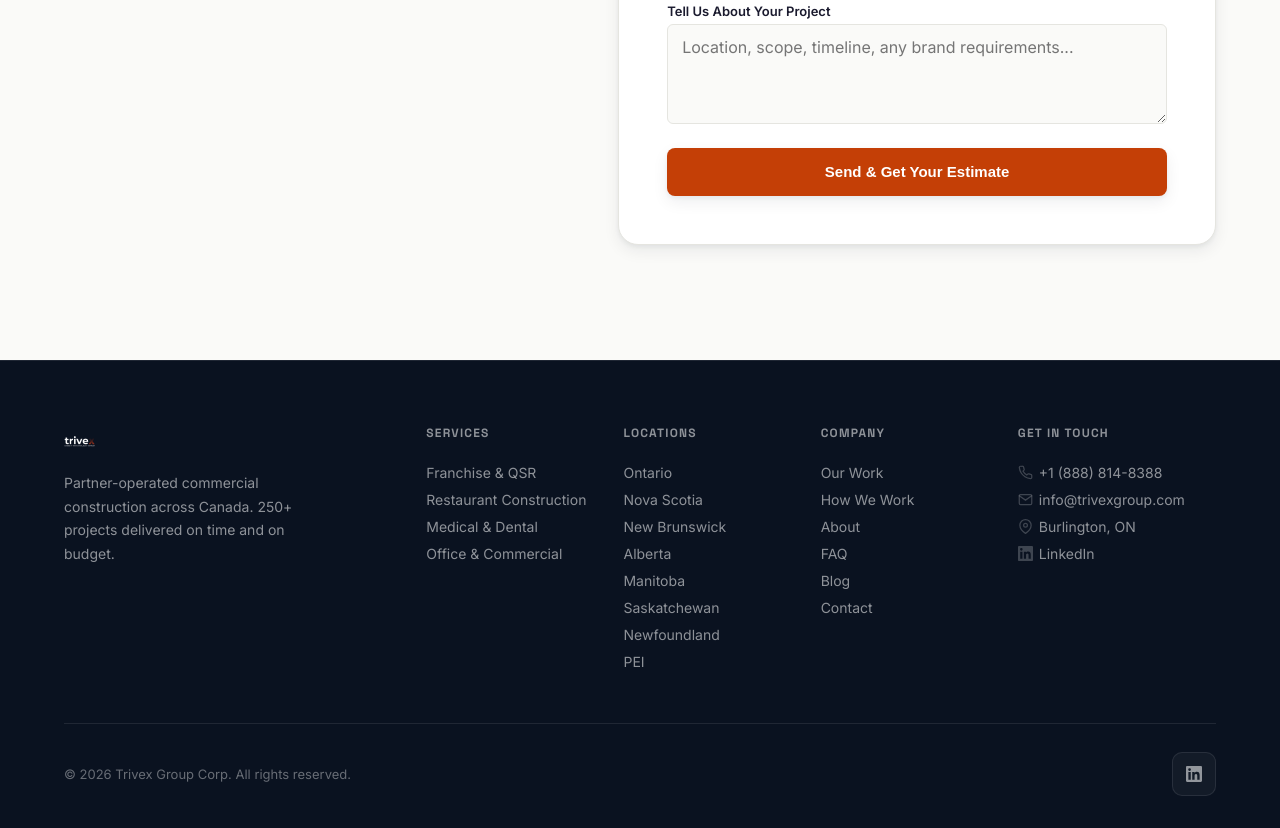
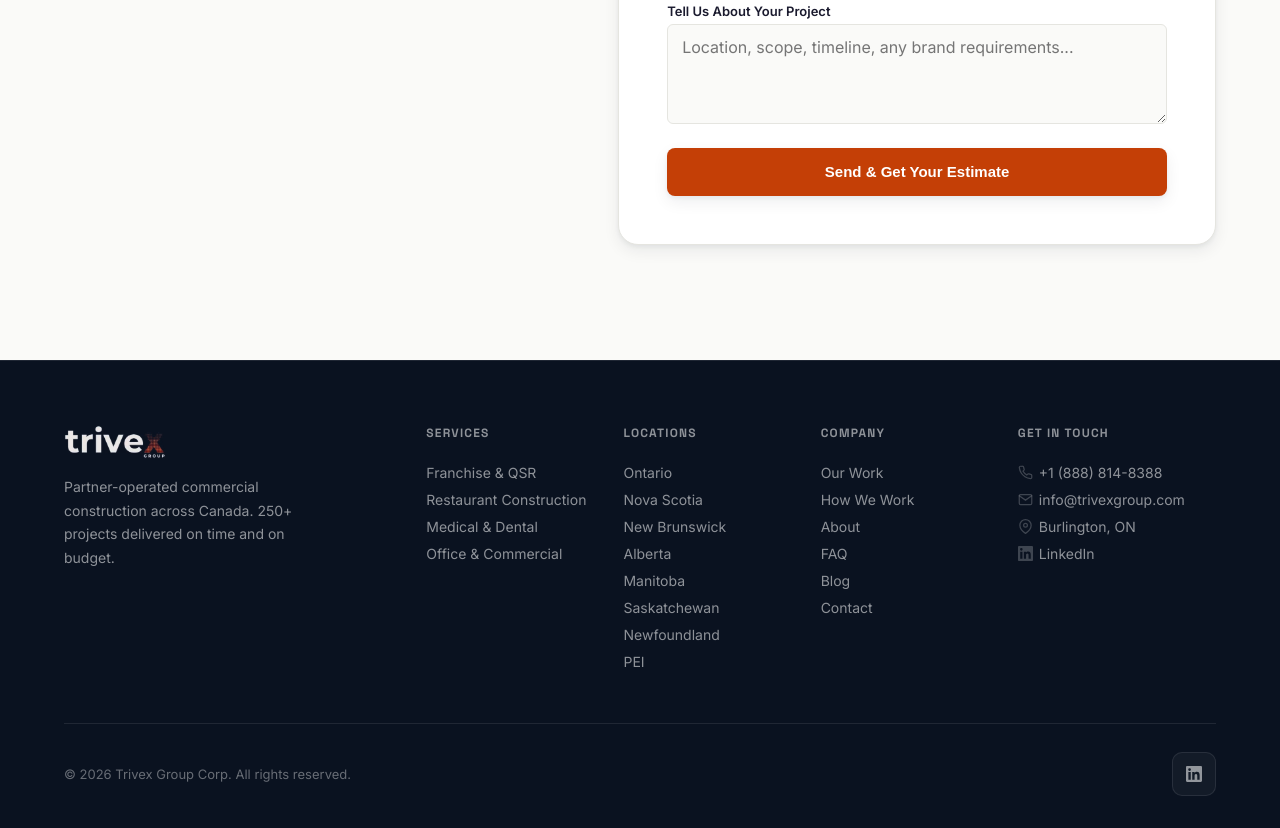
Before and after one commit to ismailomran08-stack/trivex, a website: page index.html in a window 1280 px wide. Shown: the part 8894-9722 px from the top of the page. Drawn offline with Linux system fonts and the light colour scheme.

Commit message:
Use the real logo lockup in the footer and schema
The nav logo was swapped in the design refresh but two references to
the old 500x500 canvas were missed:

- Footer rendered it at 32px, where the mark (92x92 inside a 500x500
  mostly-empty canvas) is close to invisible
- JSON-LD "logo" pointed at the same file, so rich results would pick
  up the near-empty image; now an absolute URL to the lockup

Verified: no horizontal overflow at 375/768/1440.

Co-Authored-By: Claude Opus 5 (1M context) <noreply@anthropic.com>

```diff
--- a/index.html
+++ b/index.html
@@ -37,7 +37,7 @@
         "name": "Trivex Group Corp",
         "description": "Partner-operated franchise construction contractor and commercial general contractor delivering franchise fit-outs, restaurant builds, medical clinics, and office construction across Canada. 250+ projects completed on time and on budget.",
         "url": "https://trivexgroup.com",
-        "logo": "/wp-content/uploads/2026/01/Trivex-Logo-2.png",
+        "logo": "https://www.trivexgroup.com/wp-content/uploads/2026/01/trivex-logo-lockup.png",
         "image": "/wp-content/uploads/2026/02/20240610_210026-600x600.jpg",
         "telephone": "+18888148388",
         "email": "info@trivexgroup.com",
@@ -538,7 +538,8 @@
         /* ═══ FOOTER ═══ */
         .footer { background: var(--navy-dark); border-top: 1px solid var(--hairline); padding: 64px 0 32px; }
         .footer-grid { display: grid; grid-template-columns: 2fr 1fr 1fr 1fr 1.2fr; gap: 32px; margin-bottom: 48px; }
-        .footer-brand p { font-size: 14px; color: var(--on-dark-3); line-height: 1.7; max-width: 260px; margin-top: 14px; }
+        .footer-logo-img { height: 34px; width: auto; }
+        .footer-brand p { font-size: 14px; color: var(--on-dark-3); line-height: 1.7; max-width: 260px; margin-top: var(--sp-4); }
         .footer-col h4 { font-family: 'Space Grotesk', sans-serif; font-size: 12px; font-weight: 700; text-transform: uppercase; letter-spacing: 0.1em; color: var(--on-dark-3); margin-bottom: 18px; }
         .footer-col a { display: flex; align-items: center; gap: 6px; font-size: 14px; color: var(--on-dark-3); padding: 5px 0; transition: color 0.2s; }
         .footer-col a:hover { color: #FF7A3D; }
@@ -1062,7 +1063,7 @@
     <div class="container">
         <div class="footer-grid">
             <div class="footer-brand">
-                <img src="/wp-content/uploads/2026/01/Trivex-Logo-2.png" alt="Trivex Group Corp" style="height:32px;width:auto;">
+                <img src="/wp-content/uploads/2026/01/trivex-logo-lockup.png" alt="Trivex Group Corp" class="footer-logo-img" width="620" height="206">
                 <p>Partner-operated commercial construction across Canada. 250+ projects delivered on time and on budget.</p>
             </div>
             <div class="footer-col">
```
